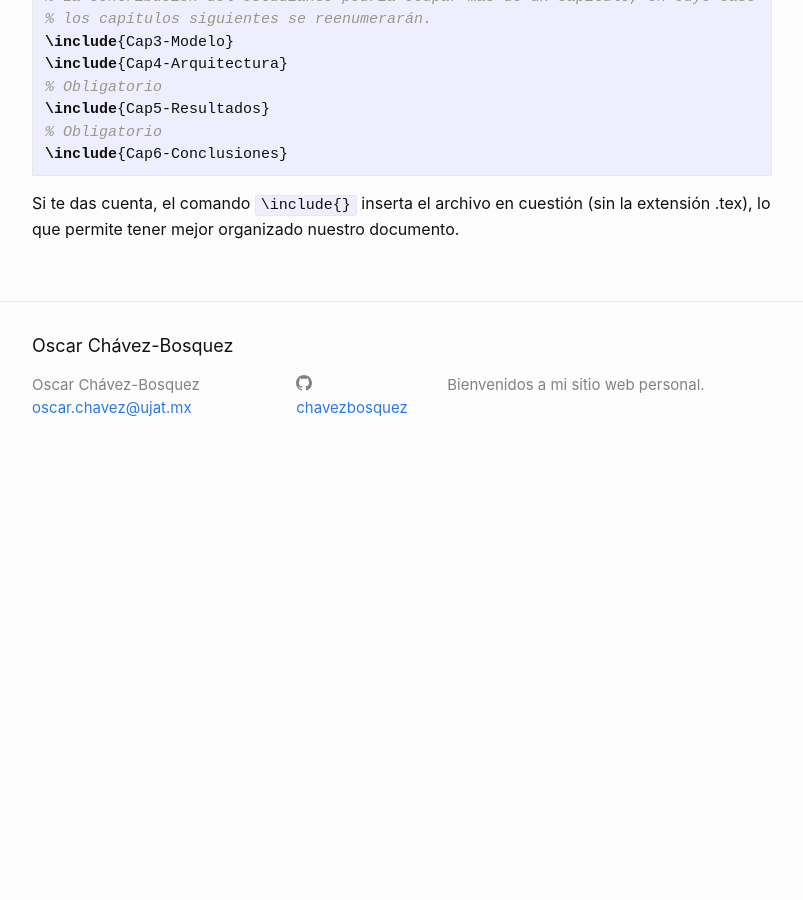
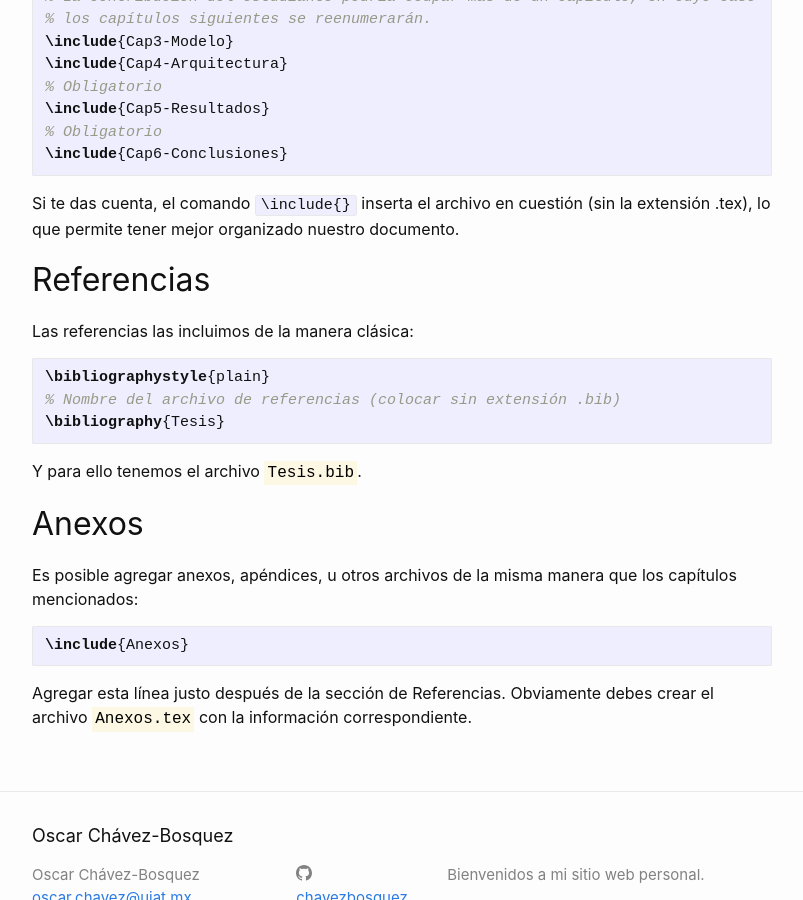
Before and after one commit to chavezbosquez/chavezbosquez.github.io, a Jekyll site: the page built from _posts/2021-01-20-tesis-latex.md, in a window 1280 px wide and 900 px high, scrolled down 2894 px. Shown: the whole window, without its empty margins (238-1041 px from the left). Built offline with Jekyll 4.4.1, drawn with Linux system fonts in a browser that asks for light colours; before the commit the page ends 3373 px from its top, so only the background shows below that.

Commit message:
Post de LaTeX

```diff
--- a/_posts/2021-01-20-tesis-latex.md
+++ b/_posts/2021-01-20-tesis-latex.md
@@ -161,3 +161,28 @@ de la siguiente manera:
 
 Si te das cuenta, el comando `\include{}` inserta el archivo en cuestión (sin la
 extensión .tex), lo que permite tener mejor organizado nuestro documento.
+
+## Referencias
+
+Las referencias las incluimos de la manera clásica:
+
+~~~latex
+\bibliographystyle{plain}
+% Nombre del archivo de referencias (colocar sin extensión .bib)
+\bibliography{Tesis}
+~~~
+
+Y para ello tenemos el archivo <mark class="archivo">Tesis.bib</mark>.
+
+## Anexos
+
+Es posible agregar anexos, apéndices, u otros archivos de la misma manera
+que los capítulos mencionados:
+
+~~~latex
+\include{Anexos}
+~~~
+
+Agregar esta línea justo después de la sección de Referencias. Obviamente debes
+crear el archivo <mark class="archivo">Anexos.tex</mark> con la información
+correspondiente.
```
